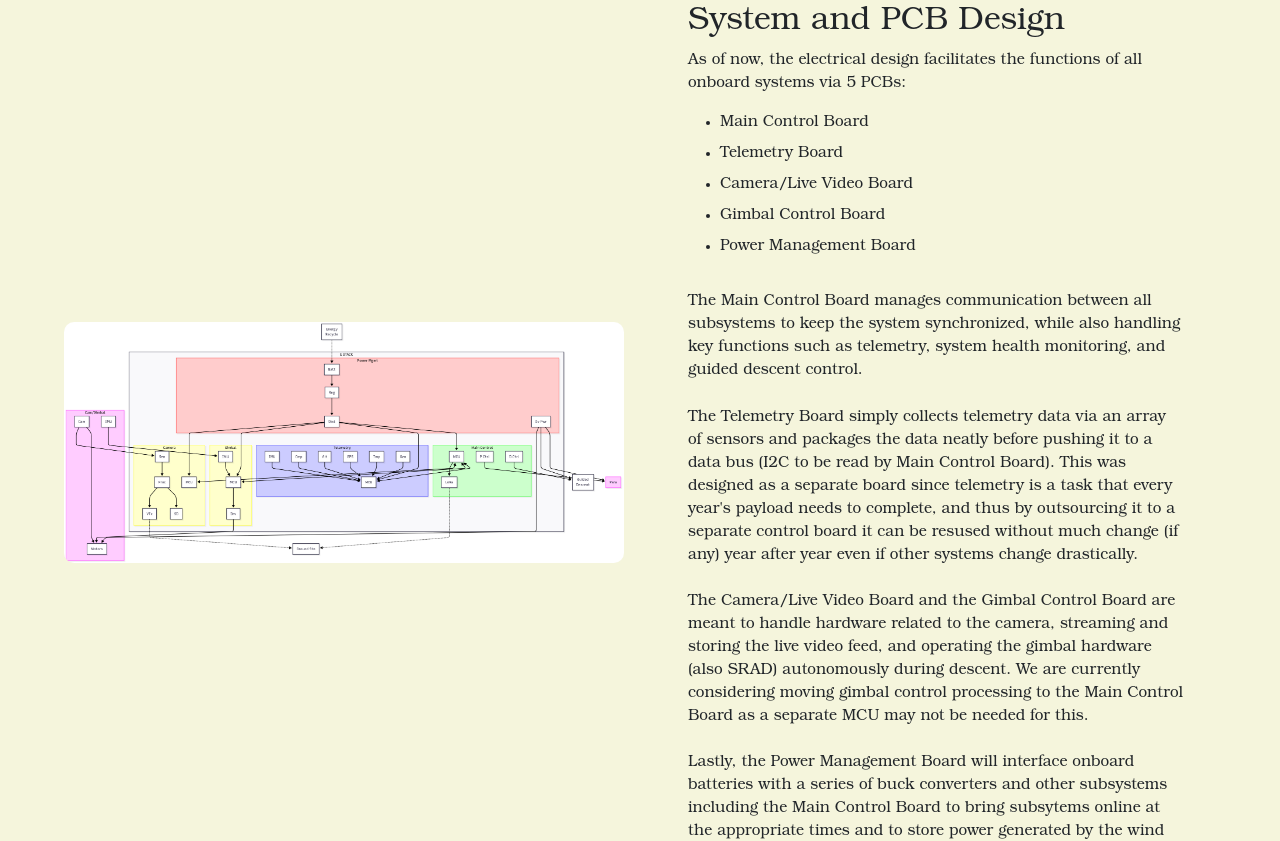
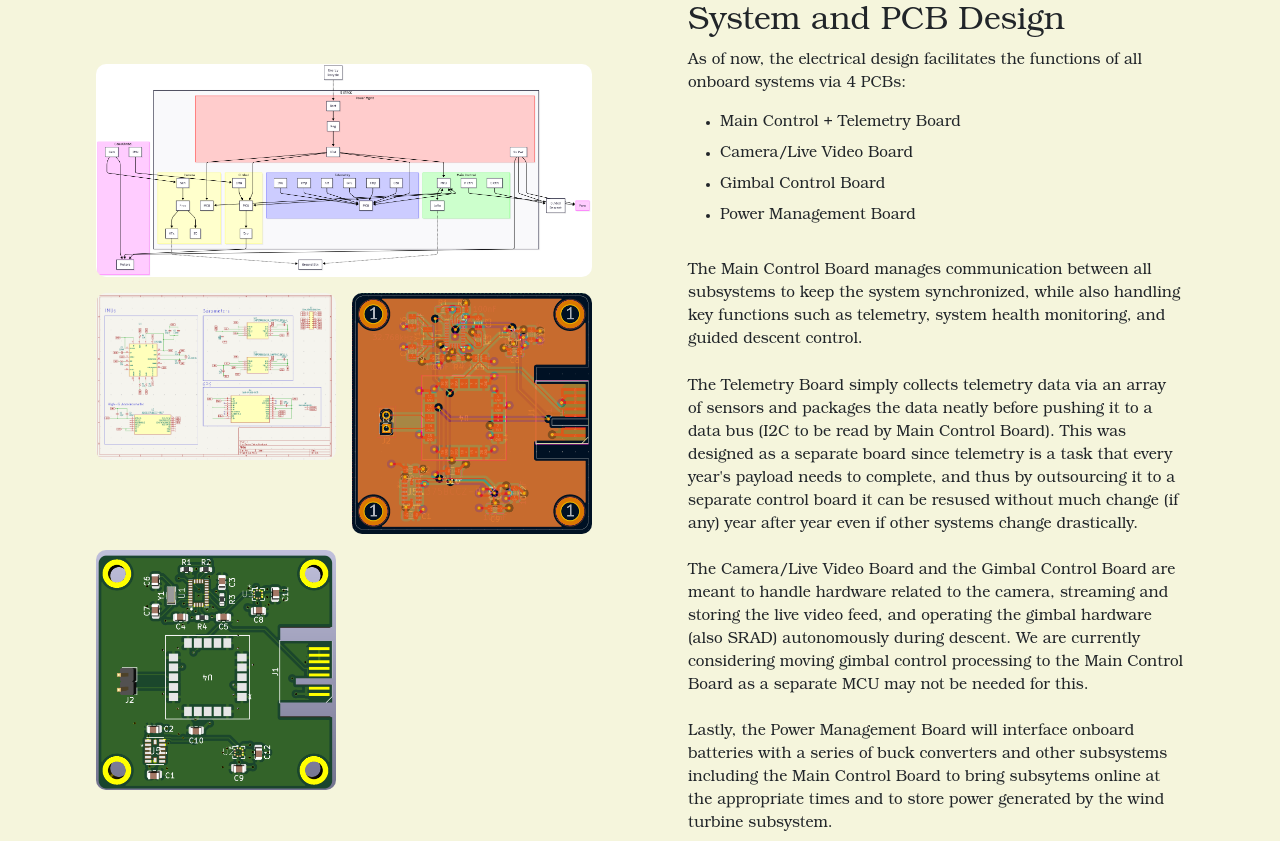
Before and after one commit to arnav-04-ajay/arnav-04-ajay.github.io, a plain HTML site: page project-pages/project8.html in a window 1280 px wide. Shown: the part 1806-2647 px from the top of the page. Drawn offline with nearby package versions, Linux system fonts and the light colour scheme; files whose address does not match are found by name.

Commit message:
added pcb designs to payload26

```diff
--- a/project-pages/project8.html
+++ b/project-pages/project8.html
@@ -76,17 +76,21 @@
     <section class="technical-section-1">
         <!-- Single image example -->
         <div class="technical-aspect-t1">
-            <div class="image-container single-image">
+            <div class="image-container multi-image">
                 <img src="../images/payload26/simplified_kratos_diag.png" alt="Technical Aspect 1" style="object-fit: fill; aspect-ratio: auto;">
+                <img src="../images/payload26/telem_draw.png" alt="Technical Aspect 1" style="object-fit: fill; aspect-ratio: auto;">
+                <img src="../images/payload26/telem_pcb.png" alt="Technical Aspect 1" style="object-fit: fill; aspect-ratio: auto;">
+                <img src="../images/payload26/telem_pcb_3d.png" alt="Technical Aspect 1" style="object-fit: fill; aspect-ratio: auto;">
+
+
             </div>
             <div class="content-container">
                 <h3>System and PCB Design</h3>
                 <p>
-                    As of now, the electrical design facilitates the functions of all onboard systems via 5 PCBs:
+                    As of now, the electrical design facilitates the functions of all onboard systems via 4 PCBs:
                 </p>
                 <ul>
-                    <li>Main Control Board</li>
-                    <li>Telemetry Board</li>
+                    <li>Main Control + Telemetry Board</li>
                     <li>Camera/Live Video Board</li>
                     <li>Gimbal Control Board</li>
                     <li>Power Management Board</li>
```
Also changed, not shown: project-pages/project7.html (+1 -1 lines), images/payload26/telem_draw.png (added), images/payload26/telem_pcb.png (added), images/payload26/telem_pcb_3d.png (added), 2 other files.
